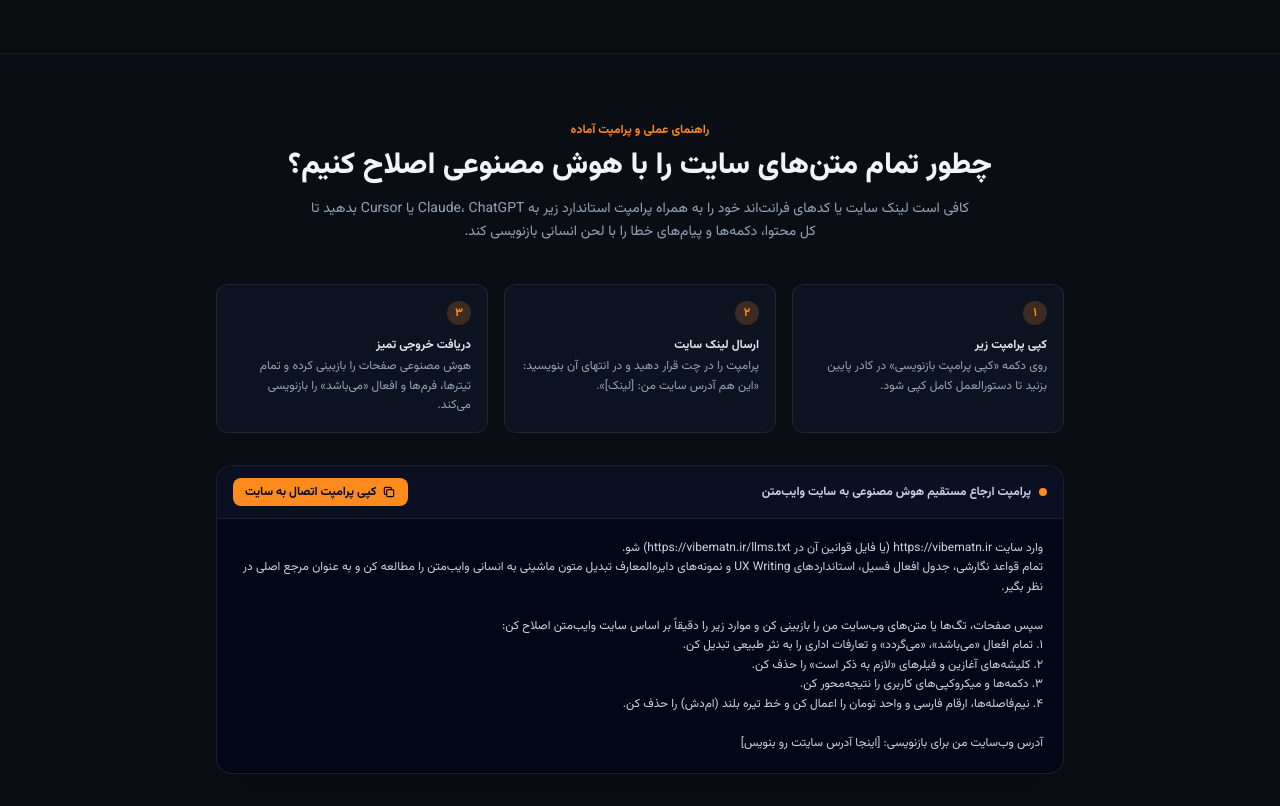
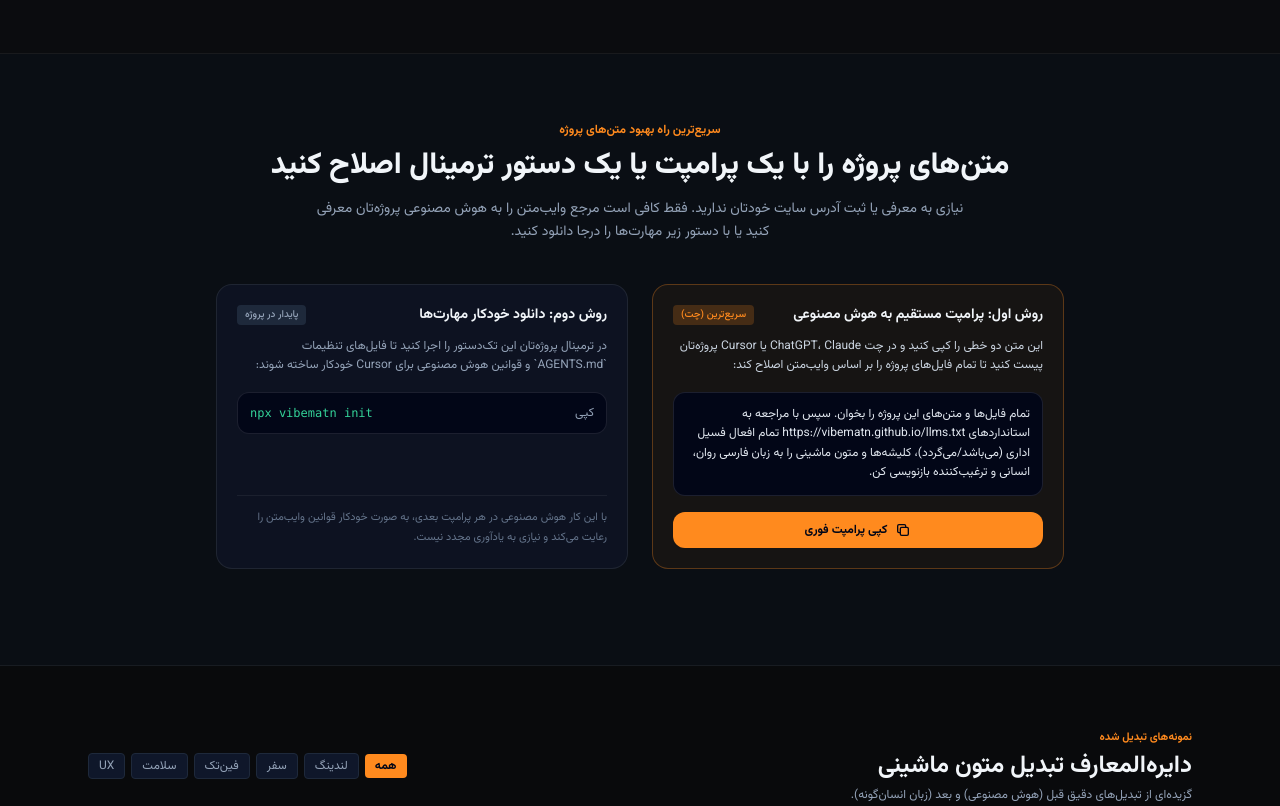
Before and after one commit to Vibematn/Vibematn.github.io, a website: page index.html in a window 1280 px wide. Shown: the part 1097-1903 px from the top of the page. Drawn offline with nearby package versions, Linux system fonts and the light colour scheme; a web font is replaced by a local one.

Commit message:
feat: add npx vibematn init, instant URL prompt, and 10 official skills

```diff
--- a/index.html
+++ b/index.html
@@ -311,62 +311,61 @@
     </div>
   </section>
 
-  <!-- بخش راهنمای عملی: اصلاح تمام متن‌های سایت شما با لینک و پرامپت هوش مصنوعی -->
+  <!-- بخش راهنمای عملی: سریع‌ترین روش اصلاح متن‌های پروژه شما -->
   <section id="guide" class="py-16 border-b border-white/[0.06] bg-slate-900/30 relative">
     <div class="max-w-4xl mx-auto px-4 sm:px-6">
 
       <div class="text-center mb-10">
-        <span class="text-xs text-vibeamber font-bold mb-2 inline-block">راهنمای عملی و پرامپت آماده</span>
-        <h2 class="text-2xl sm:text-3xl font-extrabold text-slate-100 mb-3">چطور تمام متن‌های سایت را با هوش مصنوعی اصلاح کنیم؟</h2>
+        <span class="text-xs text-vibeamber font-bold mb-2 inline-block">سریع‌ترین راه بهبود متن‌های پروژه</span>
+        <h2 class="text-2xl sm:text-3xl font-extrabold text-slate-100 mb-3">متن‌های پروژه را با یک پرامپت یا یک دستور ترمینال اصلاح کنید</h2>
         <p class="text-sm text-slate-400 leading-relaxed max-w-2xl mx-auto">
-          کافی است لینک سایت یا کدهای فرانت‌اند خود را به همراه پرامپت استاندارد زیر به Claude، ChatGPT یا Cursor بدهید تا کل محتوا، دکمه‌ها و پیام‌های خطا را با لحن انسانی بازنویسی کند.
+          نیازی به معرفی یا ثبت آدرس سایت خودتان ندارید. فقط کافی است مرجع وایب‌متن را به هوش مصنوعی پروژه‌تان معرفی کنید یا با دستور زیر مهارت‌ها را درجا دانلود کنید.
         </p>
       </div>
 
-      <!-- ۳ گام ساده -->
-      <div class="grid grid-cols-1 md:grid-cols-3 gap-4 mb-8 text-xs">
-        <div class="p-4 rounded-xl border border-white/[0.08] bg-slate-900/60">
-          <div class="w-6 h-6 rounded-full bg-vibeamber/20 text-vibeamber flex items-center justify-center font-bold mb-3">۱</div>
-          <h3 class="font-bold text-slate-200 mb-1">کپی پرامپت زیر</h3>
-          <p class="text-slate-400 leading-relaxed">روی دکمه «کپی پرامپت بازنویسی» در کادر پایین بزنید تا دستورالعمل کامل کپی شود.</p>
-        </div>
+      <!-- دو روش ساده در کنار هم -->
+      <div class="grid grid-cols-1 md:grid-cols-2 gap-6 mb-8 text-xs">
 
-        <div class="p-4 rounded-xl border border-white/[0.08] bg-slate-900/60">
-          <div class="w-6 h-6 rounded-full bg-vibeamber/20 text-vibeamber flex items-center justify-center font-bold mb-3">۲</div>
-          <h3 class="font-bold text-slate-200 mb-1">ارسال لینک سایت</h3>
-          <p class="text-slate-400 leading-relaxed">پرامپت را در چت قرار دهید و در انتهای آن بنویسید: «این هم آدرس سایت من: [لینک]».</p>
-        </div>
-
-        <div class="p-4 rounded-xl border border-white/[0.08] bg-slate-900/60">
-          <div class="w-6 h-6 rounded-full bg-vibeamber/20 text-vibeamber flex items-center justify-center font-bold mb-3">۳</div>
-          <h3 class="font-bold text-slate-200 mb-1">دریافت خروجی تمیز</h3>
-          <p class="text-slate-400 leading-relaxed">هوش مصنوعی صفحات را بازبینی کرده و تمام تیترها، فرم‌ها و افعال «می‌باشد» را بازنویسی می‌کند.</p>
-        </div>
-      </div>
-
-      <!-- باکس پرامپت ارجاع مستقیم به سایت -->
-      <div class="rounded-2xl border border-white/10 bg-slate-950 overflow-hidden shadow-2xl">
-        <div class="px-4 py-3 border-b border-white/[0.08] bg-slate-900/60 flex items-center justify-between">
-          <div class="flex items-center gap-2">
-            <span class="w-2 h-2 rounded-full bg-vibeamber"></span>
-            <span class="text-xs font-bold text-slate-300">پرامپت ارجاع مستقیم هوش مصنوعی به سایت وایب‌متن</span>
+        <!-- روش ۱: پرامپت فوری چت -->
+        <div class="p-5 rounded-2xl border border-vibeamber/30 bg-vibeamber/5 flex flex-col justify-between">
+          <div>
+            <div class="flex items-center justify-between mb-3">
+              <span class="font-bold text-slate-100 text-sm">روش اول: پرامپت مستقیم به هوش مصنوعی</span>
+              <span class="text-[10px] px-2 py-0.5 rounded bg-vibeamber/20 text-vibeamber font-medium">سریع‌ترین (چت)</span>
+            </div>
+            <p class="text-slate-300 leading-relaxed mb-4">
+              این متن دو خطی را کپی کنید و در چت ChatGPT، Claude یا Cursor پروژه‌تان پیست کنید تا تمام فایل‌های پروژه را بر اساس وایب‌متن اصلاح کند:
+            </p>
+            <div class="p-3 rounded-xl bg-slate-950 border border-white/10 font-sans text-slate-200 leading-relaxed mb-4 select-all" id="instantPromptText">
+تمام فایل‌ها و متن‌های این پروژه را بخوان. سپس با مراجعه به استانداردهای https://vibematn.github.io/llms.txt تمام افعال فسیل اداری (می‌باشد/می‌گردد)، کلیشه‌ها و متون ماشینی را به زبان فارسی روان، انسانی و ترغیب‌کننده بازنویسی کن.
+            </div>
           </div>
-          <button id="sitePromptCopyBtn" onclick="copySitePrompt()" class="inline-flex items-center gap-1.5 px-3 py-1.5 rounded-lg bg-vibeamber text-slate-950 font-bold text-xs hover:bg-vibeamberhover transition-all active:scale-95 shadow-sm">
-            <svg class="w-3.5 h-3.5" fill="none" stroke="currentColor" viewBox="0 0 24 24"><path stroke-linecap="round" stroke-linejoin="round" stroke-width="2" d="M8 16H6a2 2 0 01-2-2V6a2 2 0 012-2h8a2 2 0 012 2v2m-6 12h8a2 2 0 002-2v-8a2 2 0 00-2-2h-8a2 2 0 00-2 2v8a2 2 0 002 2z"></path></svg>
-            <span id="sitePromptCopyLabel">کپی پرامپت اتصال به سایت</span>
+          <button onclick="copyInstantPrompt()" class="w-full py-2.5 rounded-xl bg-vibeamber text-slate-950 font-bold text-xs hover:bg-vibeamberhover transition-all flex items-center justify-center gap-2 shadow-sm">
+            <svg class="w-4 h-4" fill="none" stroke="currentColor" viewBox="0 0 24 24"><path stroke-linecap="round" stroke-linejoin="round" stroke-width="2" d="M8 16H6a2 2 0 01-2-2V6a2 2 0 012-2h8a2 2 0 012 2v2m-6 12h8a2 2 0 002-2v-8a2 2 0 00-2-2h-8a2 2 0 00-2 2v8a2 2 0 002 2z"></path></svg>
+            <span id="instantPromptCopyLabel">کپی پرامپت فوری</span>
           </button>
         </div>
 
-        <pre id="sitePromptContent" class="p-4 sm:p-5 text-xs text-slate-300 leading-relaxed overflow-x-auto whitespace-pre-wrap font-sans select-all">وارد سایت https://vibematn.ir (یا فایل قوانین آن در https://vibematn.ir/llms.txt) شو.
-تمام قواعد نگارشی، جدول افعال فسیل، استانداردهای UX Writing و نمونه‌های دایره‌المعارف تبدیل متون ماشینی به انسانی وایب‌متن را مطالعه کن و به عنوان مرجع اصلی در نظر بگیر.
+        <!-- روش ۲: دستور ترمینال یک‌خطی -->
+        <div class="p-5 rounded-2xl border border-white/[0.08] bg-slate-900/60 flex flex-col justify-between">
+          <div>
+            <div class="flex items-center justify-between mb-3">
+              <span class="font-bold text-slate-100 text-sm">روش دوم: دانلود خودکار مهارت‌ها</span>
+              <span class="text-[10px] px-2 py-0.5 rounded bg-slate-800 text-slate-400 font-medium">پایدار در پروژه</span>
+            </div>
+            <p class="text-slate-400 leading-relaxed mb-4">
+              در ترمینال پروژه‌تان این تک‌دستور را اجرا کنید تا فایل‌های تنظیمات `AGENTS.md` و قوانین هوش مصنوعی برای Cursor خودکار ساخته شوند:
+            </p>
+            <div class="p-3 rounded-xl bg-slate-950 border border-white/10 font-mono text-emerald-400 text-xs mb-4 flex items-center justify-between" dir="ltr">
+              <span>npx vibematn init</span>
+              <button onclick="copyInstallCmd('npx vibematn init', this)" class="text-slate-400 hover:text-white font-sans text-xs">کپی</button>
+            </div>
+          </div>
+          <p class="text-[11px] text-slate-500 leading-5 pt-3 border-t border-white/[0.06]">
+            با این کار هوش مصنوعی در هر پرامپت بعدی، به صورت خودکار قوانین وایب‌متن را رعایت می‌کند و نیازی به یادآوری مجدد نیست.
+          </p>
+        </div>
 
-سپس صفحات، تگ‌ها یا متن‌های وب‌سایت من را بازبینی کن و موارد زیر را دقیقاً بر اساس سایت وایب‌متن اصلاح کن:
-۱. تمام افعال «می‌باشد»، «می‌گردد» و تعارفات اداری را به نثر طبیعی تبدیل کن.
-۲. کلیشه‌های آغازین و فیلرهای «لازم به ذکر است» را حذف کن.
-۳. دکمه‌ها و میکروکپی‌های کاربری را نتیجه‌محور کن.
-۴. نیم‌فاصله‌ها، ارقام فارسی و واحد تومان را اعمال کن و خط تیره بلند (ام‌دش) را حذف کن.
-
-آدرس وب‌سایت من برای بازنویسی: [اینجا آدرس سایتت رو بنویس]</pre>
       </div>
 
     </div>
@@ -856,6 +855,14 @@
       setTimeout(() => label.innerText = 'کپی خروجی', 2000);
     }
 
+    function copyInstantPrompt() {
+      const text = document.getElementById('instantPromptText').innerText;
+      navigator.clipboard.writeText(text);
+      const label = document.getElementById('instantPromptCopyLabel');
+      label.innerText = 'پرامپت کپی شد!';
+      setTimeout(() => label.innerText = 'کپی پرامپت فوری', 2000);
+    }
+
     function copySitePrompt() {
       const text = document.getElementById('sitePromptContent').innerText;
       navigator.clipboard.writeText(text);
```
Also changed, not shown: bin/vibematn.js (+53 -8 lines).
